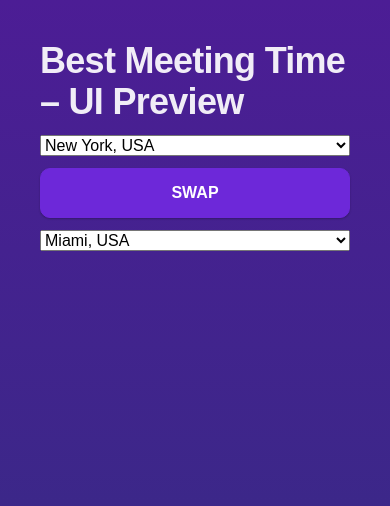
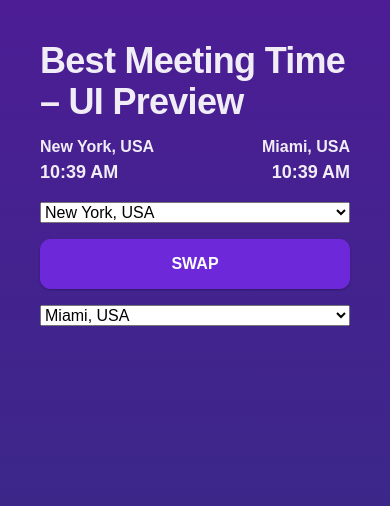
Before and after one commit to techtalk1282/Best-Meeting-Time, a Next.js app: page /preview in a window 390 px wide. Shown: the top 506 px of the page. Built offline with nearby package versions, Linux system fonts and the light colour scheme.

Commit message:
feat: add safe mobile time display inside ToolPreviewMobile (no parent dependency)

```diff
--- a/app/ui/ToolPreviewMobile.tsx
+++ b/app/ui/ToolPreviewMobile.tsx
@@ -25,9 +25,34 @@ export default function ToolPreviewMobile(props: any) {
     CITY_OPTIONS,
     handlePlannerInteraction,
   } = props;
+const now = new Date();
 
+const cityATime = new Intl.DateTimeFormat("en-US", {
+  timeZone: cityA.tz,
+  hour: "numeric",
+  minute: "2-digit",
+}).format(now);
+
+const cityBTime = new Intl.DateTimeFormat("en-US", {
+  timeZone: cityB.tz,
+  hour: "numeric",
+  minute: "2-digit",
+}).format(now);
   return (
-    <div style={{ display: "flex", flexDirection: "column", gap: "12px" }}>
+    <div style={{ display: "flex", flexDirection: "column", gap: "16px" }}>
+
+  {/* TIME DISPLAY */}
+  <div style={{ display: "flex", justifyContent: "space-between" }}>
+    <div>
+      <div style={{ fontWeight: 600 }}>{cityA.name}</div>
+      <div style={{ fontSize: 18, fontWeight: 700 }}>{cityATime}</div>
+    </div>
+
+    <div style={{ textAlign: "right" }}>
+      <div style={{ fontWeight: 600 }}>{cityB.name}</div>
+      <div style={{ fontSize: 18, fontWeight: 700 }}>{cityBTime}</div>
+    </div>
+  </div>
       {/* City A */}
       <select
         style={{ width: "100%" }}
```
